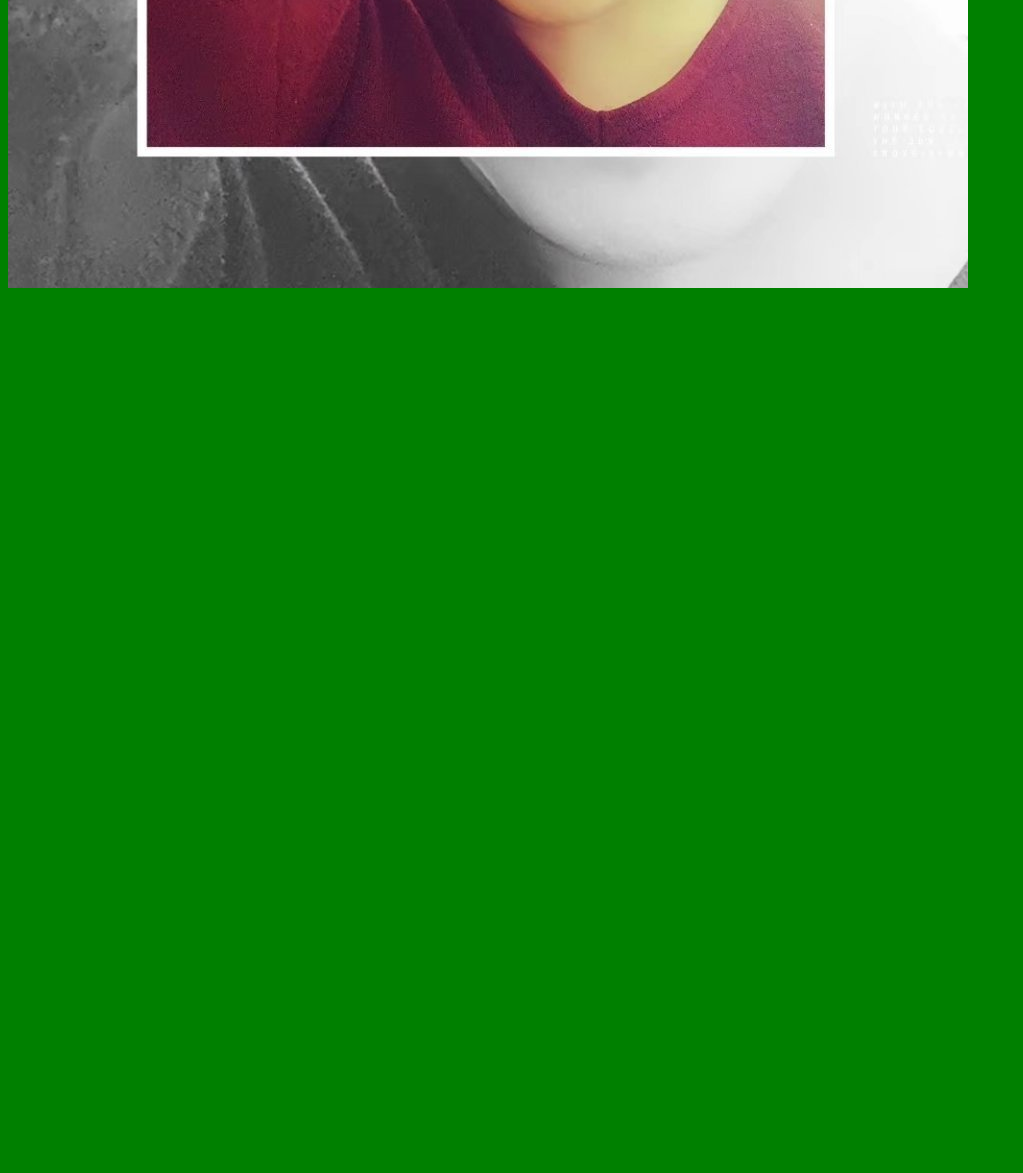
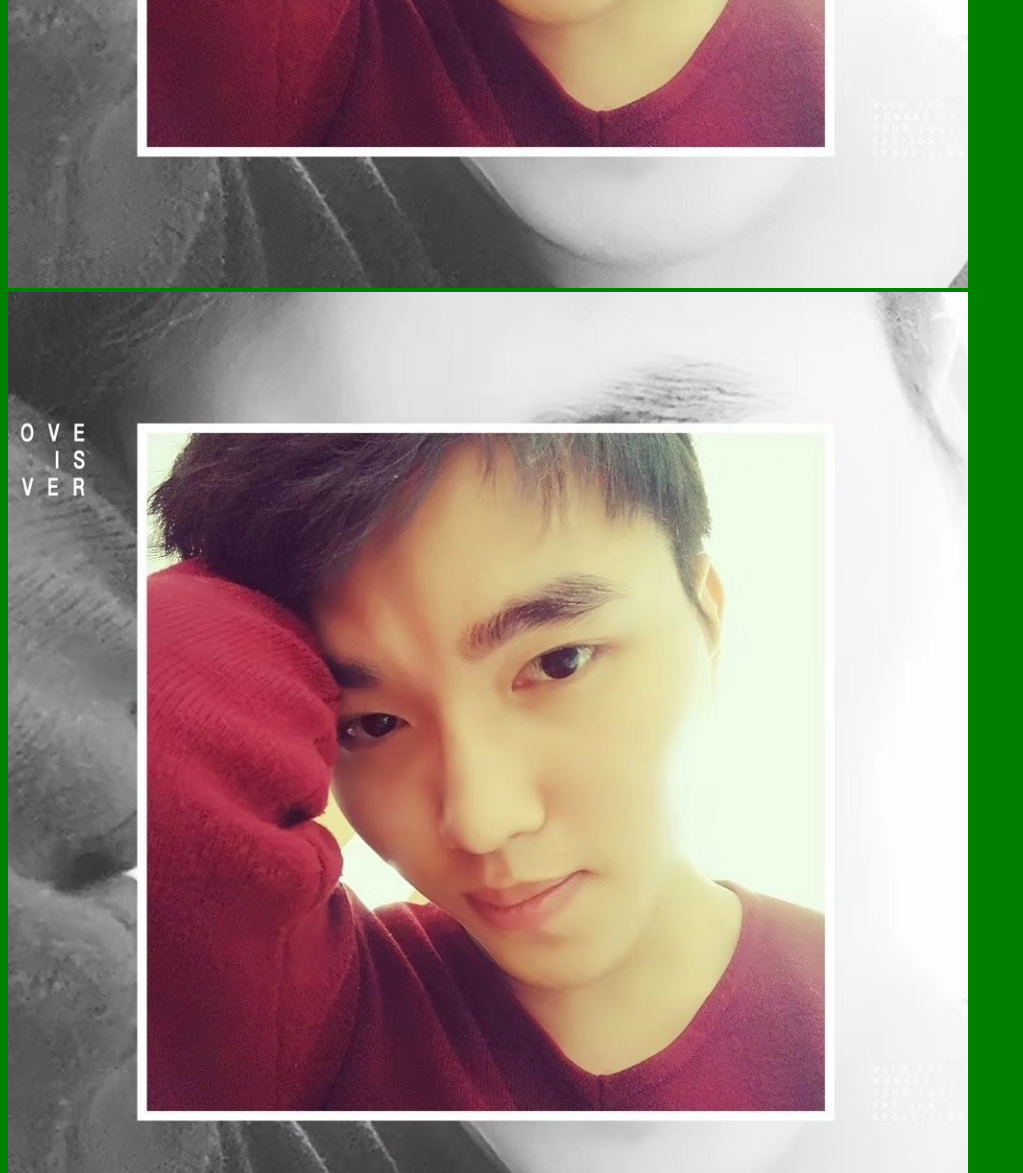
Before and after one commit to minghua123/studyGitHub36, a plain HTML site: page index.html in a window 1280 px wide. Shown: the part 770-1943 px from the top of the page, without its empty margins (0-1023 px from the left). Before the commit the page ends 1070 px from the top, so only its background shows below. Drawn offline with Linux system fonts and the light colour scheme.

Commit message:
他又来了

```diff
--- a/index.html
+++ b/index.html
@@ -11,5 +11,7 @@
     <h1>222222222</h1>
     <br>
     <img src="./haha.jpg" alt="">
+    <br>
+    <img src="./xixi.jpg" alt="">
 </body>
 </html>
```
Also changed, not shown: xixi.jpg (added).
